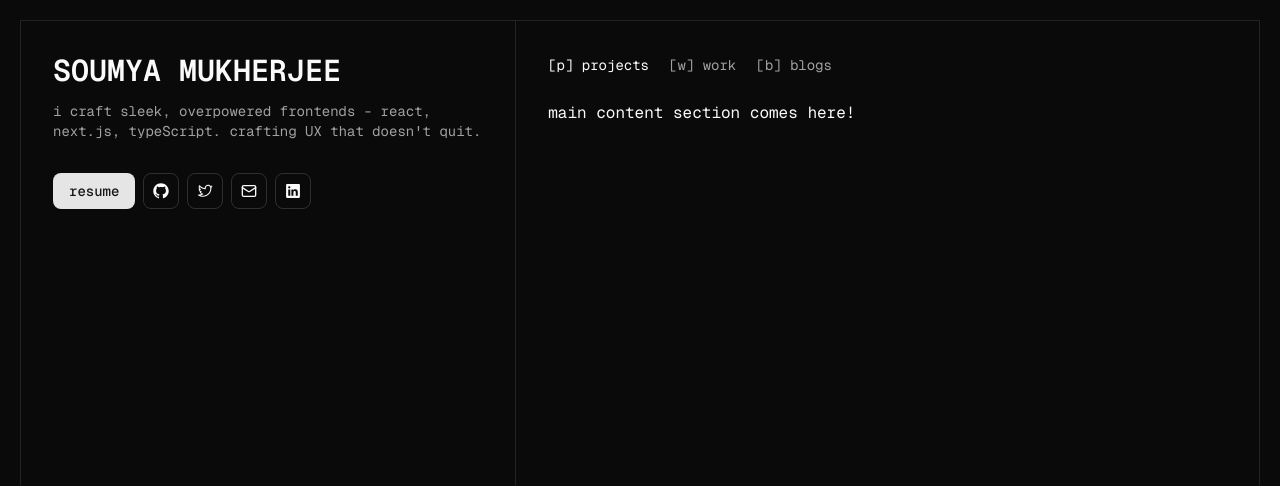
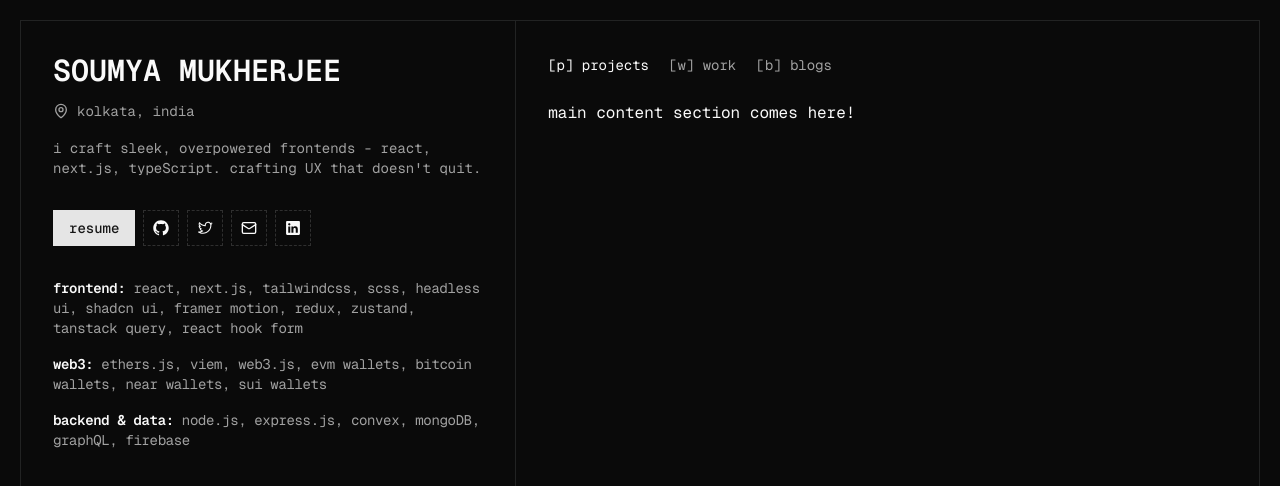
Before and after one commit to 0xdeathstalker/portfolio, a Next.js app: page / in a window 1280 px wide. Shown: the top 486 px of the page. Built offline with nearby package versions, Linux system fonts and the light colour scheme.

Commit message:
add: skills section

```diff
--- a/src/components/sections/hero.tsx
+++ b/src/components/sections/hero.tsx
@@ -1,13 +1,33 @@
+import { MapPin } from 'lucide-react';
 import { portfolio } from '@/config/site';
+import { skills } from '@/config/skills';
 import Socials from './socials';
 
 export default function Hero() {
   return (
     <div>
       <h1 className="uppercase text-3xl font-semibold">{portfolio.author}</h1>
+      <h2 className="inline-flex items-center gap-2 text-muted-foreground text-sm mt-3">
+        <MapPin className="w-4 h-4" /> kolkata, india
+      </h2>
+
       <p className="text-muted-foreground mt-3 text-sm">{portfolio.bio}</p>
 
       <Socials />
+
+      <div className="flex flex-col items-start gap-4">
+        {skills.map((skill) => (
+          <p
+            key={skill.category}
+            className="text-sm text-accent-foreground/90 dark:text-muted-foreground tracking-tight"
+          >
+            <span className="font-semibold text-foreground">
+              {skill.category}:{' '}
+            </span>
+            {skill.technologies.join(', ')}
+          </p>
+        ))}
+      </div>
     </div>
   );
 }
--- a/src/components/sections/socials.tsx
+++ b/src/components/sections/socials.tsx
@@ -16,7 +16,6 @@ const iconMap: Record<SocialKeys, React.ReactNode> = {
   github: <GitHubLogoIcon />,
   twitter: <TwitterLogoIcon />,
   mail: <Mail />,
-  // discord: <DiscordLogoIcon />,
   linkedin: <LinkedInLogoIcon />,
 };
 
@@ -35,11 +34,12 @@ export default function Socials() {
         const link = portfolio.socials[key];
         return (
           <Link
+            key={link}
             href={link}
             target="_blank"
             className={cn(
               buttonVariants({ variant: 'outline', size: 'icon' }),
-              'dark:bg-transparent'
+              'dark:bg-transparent border-dashed'
             )}
           >
             {iconMap[key]}
--- a/src/components/ui/button.tsx
+++ b/src/components/ui/button.tsx
@@ -5,7 +5,7 @@ import type * as React from 'react';
 import { cn } from '@/lib/utils/index';
 
 const buttonVariants = cva(
-  "inline-flex items-center justify-center gap-2 whitespace-nowrap rounded-md text-sm font-medium transition-all disabled:pointer-events-none disabled:opacity-50 [&_svg]:pointer-events-none [&_svg:not([class*='size-'])]:size-4 shrink-0 [&_svg]:shrink-0 outline-none focus-visible:border-ring focus-visible:ring-ring/50 focus-visible:ring-[3px] aria-invalid:ring-destructive/20 dark:aria-invalid:ring-destructive/40 aria-invalid:border-destructive",
+  "inline-flex items-center justify-center gap-2 whitespace-nowrap text-sm font-medium transition-all disabled:pointer-events-none disabled:opacity-50 [&_svg]:pointer-events-none [&_svg:not([class*='size-'])]:size-4 shrink-0 [&_svg]:shrink-0 outline-none focus-visible:border-ring focus-visible:ring-ring/50 focus-visible:ring-[3px] aria-invalid:ring-destructive/20 dark:aria-invalid:ring-destructive/40 aria-invalid:border-destructive",
   {
     variants: {
       variant: {
--- /dev/null
+++ b/src/config/skills.ts
@@ -0,0 +1,41 @@
+export const skills = [
+  {
+    category: 'frontend',
+    technologies: [
+      'react',
+      'next.js',
+      'tailwindcss',
+      'scss',
+      'headless ui',
+      'shadcn ui',
+      'framer motion',
+      'redux',
+      'zustand',
+      'tanstack query',
+      'react hook form',
+    ],
+  },
+  {
+    category: 'web3',
+    technologies: [
+      'ethers.js',
+      'viem',
+      'web3.js',
+      'evm wallets',
+      'bitcoin wallets',
+      'near wallets',
+      'sui wallets',
+    ],
+  },
+  {
+    category: 'backend & data',
+    technologies: [
+      'node.js',
+      'express.js',
+      'convex',
+      'mongoDB',
+      'graphQL',
+      'firebase',
+    ],
+  },
+];
```
Also changed, not shown: src/app/layout.tsx (+14 -10 lines).
